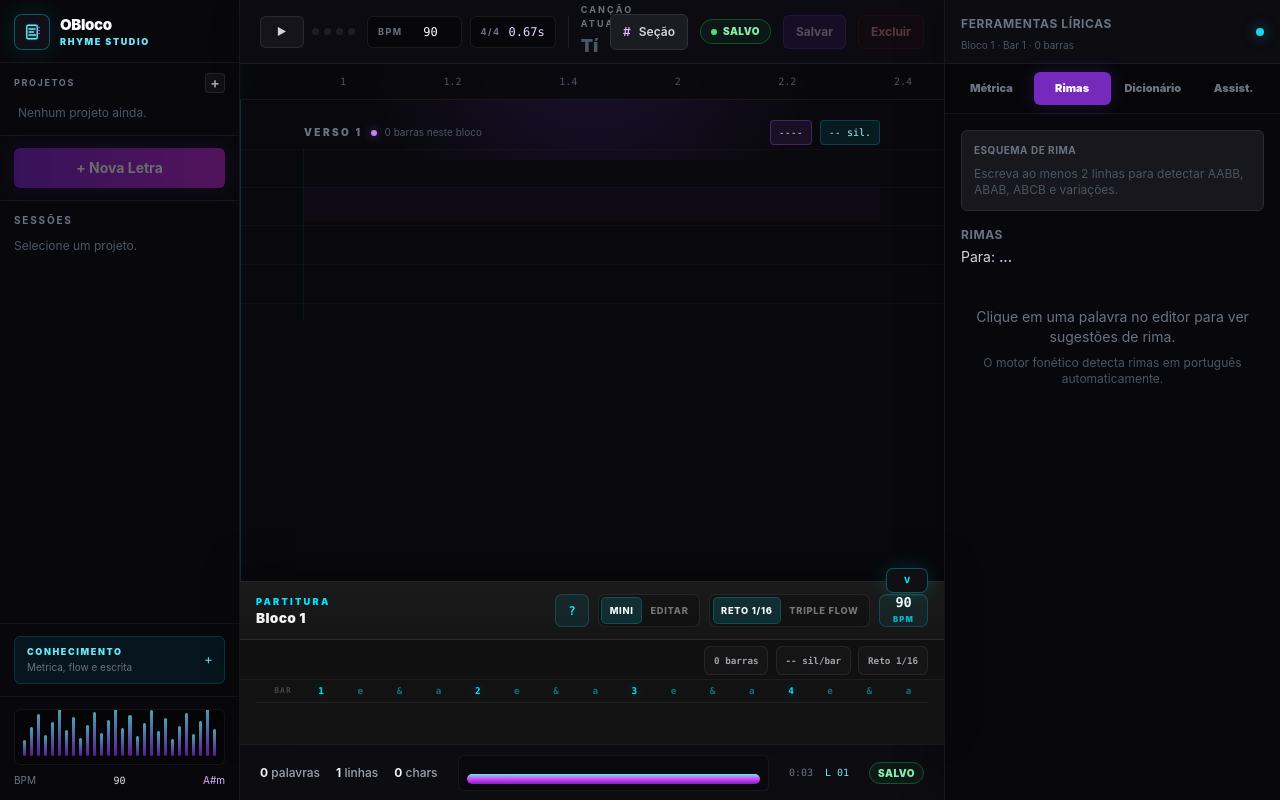
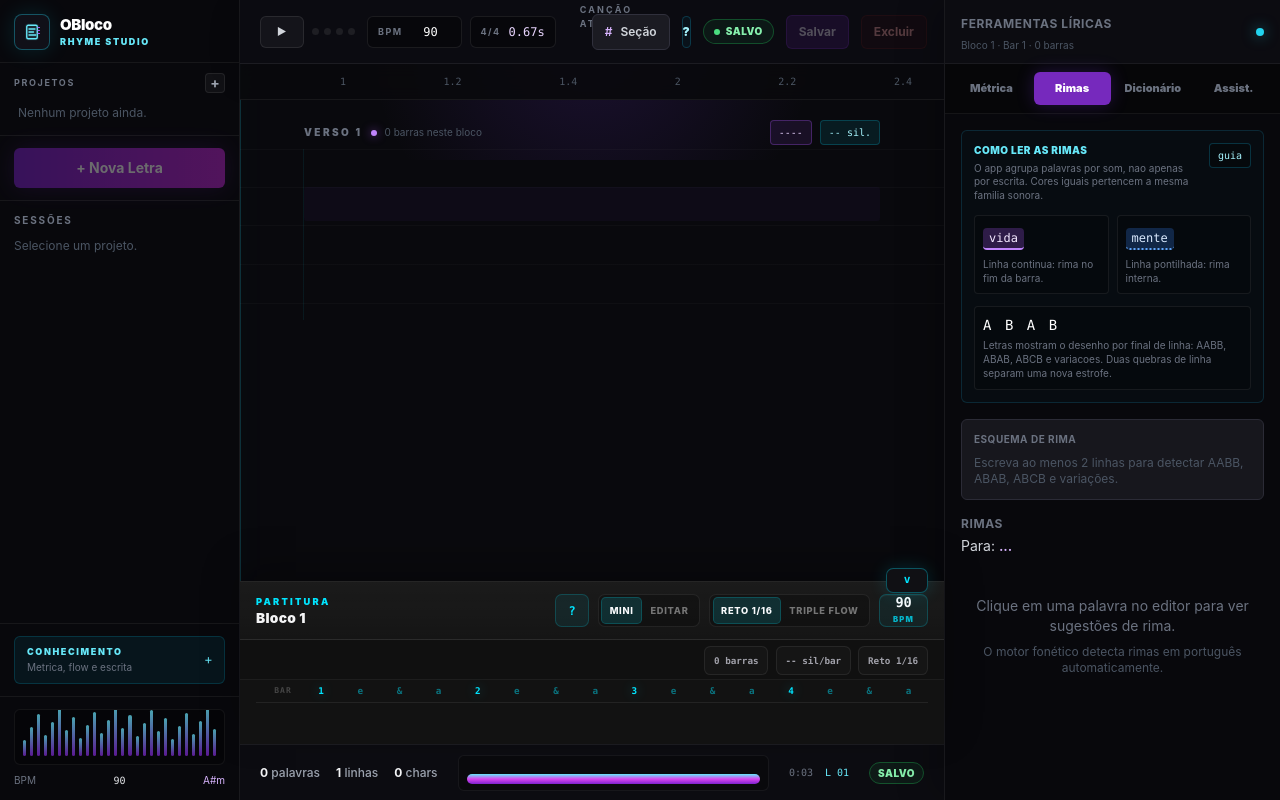
Before and after one commit to BLADE777ONE/flowwrite, a React (Vite) app: page / in a window 1280 px wide. Both pictures are taken after a click on the button "Rimas". Built offline with nearby package versions, Linux system fonts and the light colour scheme; a web font is replaced by a local one.

Commit message:
ux: explain rhyme markings

```diff
--- a/src/features/editor/RhymeHighlightExtension.ts
+++ b/src/features/editor/RhymeHighlightExtension.ts
@@ -117,6 +117,7 @@ function buildDecorations(doc: ProseMirrorNode): DecorationSet {
           decorations.push(
             Decoration.inline(range.from, range.to, {
               style: `background:${c.bg};border-bottom:2px solid ${c.border};border-radius:3px;padding:0 2px;`,
+              title: 'Rima final: fechamento de linha desta familia sonora.',
             }),
           )
         }
@@ -131,6 +132,7 @@ function buildDecorations(doc: ProseMirrorNode): DecorationSet {
         decorations.push(
           Decoration.inline(range.from, range.to, {
             style: `background:${c.bg};border-bottom:2px dotted ${c.border};border-radius:3px;padding:0 2px;`,
+            title: 'Rima interna: palavra no meio da linha que conversa com uma familia sonora da estrofe.',
           }),
         )
       }
--- a/src/renderer/App.tsx
+++ b/src/renderer/App.tsx
@@ -362,6 +362,11 @@ export default function App() {
     }
   }
 
+  function openHelpTour() {
+    setActiveTab('rhymes')
+    setShowOnboarding(true)
+  }
+
   async function handleOnboardingCreateProject() {
     if (projects.length === 0) {
       await handleNewProject()
@@ -425,6 +430,7 @@ export default function App() {
           onTitleChange={setTitle}
           onSave={handleSave}
           onDelete={handleDelete}
+          onOpenHelp={openHelpTour}
         />
         <LyricsEditor
           editor={editor}
--- a/src/renderer/components/EditorTopBar.tsx
+++ b/src/renderer/components/EditorTopBar.tsx
@@ -11,6 +11,7 @@ interface EditorTopBarProps {
   onTitleChange: (title: string) => void
   onSave: () => void
   onDelete: () => void
+  onOpenHelp: () => void
 }
 
 export function EditorTopBar({
@@ -21,6 +22,7 @@ export function EditorTopBar({
   onTitleChange,
   onSave,
   onDelete,
+  onOpenHelp,
 }: EditorTopBarProps) {
   const { bpm, setBpm, metronomePlaying, toggleMetronomePlaying } = useEditorStore()
   const { beat, flash } = useMetronome(bpm, metronomePlaying)
@@ -114,6 +116,15 @@ export function EditorTopBar({
 
       <SectionToolbar editor={editor} />
 
+      <button
+        type="button"
+        onClick={onOpenHelp}
+        className="h-8 w-8 rounded-md border border-cyan-700/40 bg-cyan-950/20 text-xs font-black text-cyan-200 transition hover:border-cyan-400/70 hover:bg-cyan-900/30"
+        title="Abrir guia rapido do OBloco"
+      >
+        ?
+      </button>
+
       {/* Status de salvamento */}
       <div className={`hidden xl:flex items-center gap-1.5 text-[10px] uppercase tracking-wider font-black rounded-full px-2.5 py-1 border ${
         saving
--- a/src/renderer/components/OnboardingOverlay.tsx
+++ b/src/renderer/components/OnboardingOverlay.tsx
@@ -53,9 +53,19 @@ const steps: OnboardingStep[] = [
     eyebrow: 'Editor central',
     title: 'Escreva suas barras com leitura visual',
     description:
-      'Digite como em um bloco premium. O editor acompanha linhas, separa blocos e destaca rimas automaticamente.',
+      'Digite como em um bloco premium. O editor acompanha linhas, separa blocos e destaca rimas automaticamente: linha cheia para final de barra, pontilhado para rima interna.',
     selector: '[data-onboarding="lyrics-editor"]',
     preferredSide: 'right',
+  },
+  {
+    id: 'rhymes',
+    eyebrow: 'Rimas visuais',
+    title: 'Entenda as cores antes de rimar',
+    description:
+      'Cores iguais indicam a mesma familia sonora. No painel Rimas, A/B/C mostram o desenho da estrofe, como AABB, ABAB ou ABCB. Duas quebras de linha iniciam uma nova estrofe.',
+    selector: '[data-onboarding="right-panel"]',
+    preferredSide: 'left',
+    toolTab: 'rhymes',
   },
   {
     id: 'rhythm',
--- a/src/renderer/components/RightPanel.tsx
+++ b/src/renderer/components/RightPanel.tsx
@@ -525,6 +525,50 @@ function RhymeSchemePanel({ analysis }: { analysis: RhymeAnalysis }) {
   )
 }
 
+function RhymeReadingGuide() {
+  return (
+    <section className="mb-4 rounded-md border border-cyan-800/35 bg-cyan-950/10 p-3">
+      <div className="flex items-start justify-between gap-3">
+        <div>
+          <p className="text-[10px] text-cyan-300 uppercase tracking-wider font-black">Como ler as rimas</p>
+          <p className="mt-1 text-[10px] leading-snug text-gray-500">
+            O app agrupa palavras por som, nao apenas por escrita. Cores iguais pertencem a mesma familia sonora.
+          </p>
+        </div>
+        <span className="rounded border border-cyan-700/40 bg-black/25 px-2 py-1 font-mono text-[10px] text-cyan-200">
+          guia
+        </span>
+      </div>
+
+      <div className="mt-3 grid grid-cols-2 gap-2">
+        <div className="rounded border border-white/[0.07] bg-black/20 p-2">
+          <span className="inline-block rounded bg-purple-500/25 px-1.5 py-0.5 text-xs font-mono text-purple-100 border-b-2 border-purple-400">
+            vida
+          </span>
+          <p className="mt-2 text-[10px] leading-snug text-gray-500">
+            Linha continua: rima no fim da barra.
+          </p>
+        </div>
+        <div className="rounded border border-white/[0.07] bg-black/20 p-2">
+          <span className="inline-block rounded bg-blue-500/25 px-1.5 py-0.5 text-xs font-mono text-blue-100 border-b-2 border-dotted border-blue-400">
+            mente
+          </span>
+          <p className="mt-2 text-[10px] leading-snug text-gray-500">
+            Linha pontilhada: rima interna.
+          </p>
+        </div>
+      </div>
+
+      <div className="mt-3 rounded border border-white/[0.07] bg-black/20 p-2">
+        <p className="font-mono text-sm tracking-[0.18em] text-white">A B A B</p>
+        <p className="mt-1 text-[10px] leading-snug text-gray-500">
+          Letras mostram o desenho por final de linha: AABB, ABAB, ABCB e variacoes. Duas quebras de linha separam uma nova estrofe.
+        </p>
+      </div>
+    </section>
+  )
+}
+
 function ChainAnalysisPanel({ analysis }: { analysis: RhymeAnalysis }) {
   const chainData = useMemo(() => analysis.chains.map((chain) => {
     const chainMatches = analysis.matches.filter(
@@ -722,6 +766,7 @@ function RhymesTab({ selectedWord, lines, onInsertWord }: { selectedWord: string
 
   return (
     <div>
+      <RhymeReadingGuide />
       <RhymeSchemePanel analysis={analysis} />
       <ChainAnalysisPanel analysis={analysis} />
 
```
